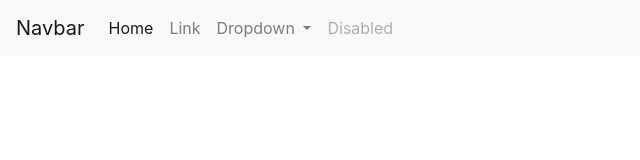
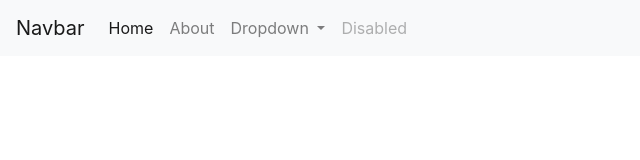
Before and after one commit to PranavGhante/DemoRepo, a plain HTML site: page index.html in a window 1280 px wide. Shown: the full height of the page, 0-640 px from the left. Drawn offline with nearby package versions, Linux system fonts and the light colour scheme.

Commit message:
added about

```diff
--- a/index.html
+++ b/index.html
@@ -43,7 +43,9 @@
                     <a class="nav-link" href="#">Home <span class="sr-only">(current)</span></a>
                 </li>
                 <li class="nav-item">
-                    <a class="nav-link" href="#">Link</a>
+                    <a class="nav-link" href="#">About
+
+                    </a>
                 </li>
                 <li class="nav-item dropdown">
                     <a class="nav-link dropdown-toggle" href="#" role="button" data-toggle="dropdown"
```
